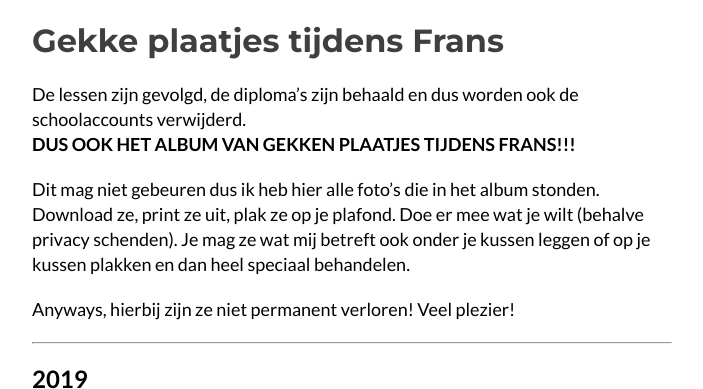
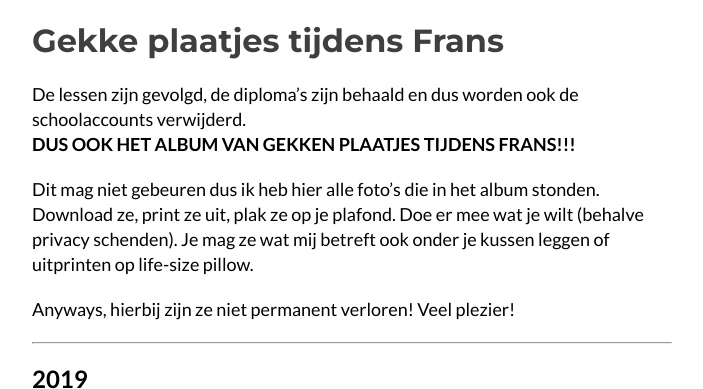
Before and after one commit to kevin-51/bronnen, a Jekyll site: the page built from archief/ghl/gekke-plaatjes-tijdens-frans/index.md, in a window 1280 px wide and 900 px high, cut to the strip 0-389 px from the top of the window. Shown: the whole strip, without its empty margins (288-991 px from the left). Built offline with Jekyll 4.4.1, drawn with Linux system fonts in a browser that asks for light colours.

Commit message:
Update index.md

```diff
--- a/archief/ghl/gekke-plaatjes-tijdens-frans/index.md
+++ b/archief/ghl/gekke-plaatjes-tijdens-frans/index.md
@@ -7,7 +7,7 @@
 De lessen zijn gevolgd, de diploma's zijn behaald en dus worden ook de schoolaccounts verwijderd. <br>
 **DUS OOK HET ALBUM VAN GEKKEN PLAATJES TIJDENS FRANS!!!**
 
-Dit mag niet gebeuren dus ik heb hier alle foto's die in het album stonden. Download ze, print ze uit, plak ze op je plafond. Doe er mee wat je wilt (behalve privacy schenden). Je mag ze wat mij betreft ook onder je kussen leggen of op je kussen plakken en dan heel speciaal behandelen.
+Dit mag niet gebeuren dus ik heb hier alle foto's die in het album stonden. Download ze, print ze uit, plak ze op je plafond. Doe er mee wat je wilt (behalve privacy schenden). Je mag ze wat mij betreft ook onder je kussen leggen of uitprinten op life-size pillow.
 
 Anyways, hierbij zijn ze niet permanent verloren! Veel plezier!
 
@@ -20,7 +20,7 @@
 ![Foto van Sven](20191002-2.JPG)
 ![Foto van Sven](20191002-3.JPG)
 ![Foto van Sven](20191002-4.JPG)
-![Foto van Levi bewerkt door Sven](20191002-5.jpg)
+<img alt="Foto van Levi bewerkt door Sven" src="20191002-5.jpg" style="border: 5px solid gold">
 <br>**&uarr; Legendarische foto &uarr;**
 
 ![Foto van Jeroen](20191017-1.JPG)
@@ -52,12 +52,12 @@
 ![Foto van Noah en Jeroen](20220408-18.JPG)
 ![Foto van Sven](20220408-19.JPG)
 ![Foto van Noah en Jeroen](20220408-20.JPG)
-![Foto van Noah, Jeroen en Sven](20220408-21.JPG)
+<img alt="Foto van Noah, Jeroen en Sven" src="20220408-21.JPG" style="border: 5px solid gold">
 <br>**&uarr; Legendarische foto &uarr;**
 
 ![Foto van Levi](20220411-1.JPG)
 ![Edit van Levi](20220411-2.JPG)
-![Edit van Jeroen](20220411-3.JPG)
+<img alt="Edit van Jeroen" src="20220411-3.JPG" style="border: 5px solid gold">
 <br>**&uarr; Legendarische foto &uarr;**
 
 ![Edit van Noah](20220411-4.JPG)
@@ -65,11 +65,11 @@
 ![Edit van Sven](20220411-6.JPG)
 ![Edit van Noah](20220411-7.JPG)
 ![Edit van Noah](20220411-8.JPG)
-![Edit van Levi](20220411-9.JPG)
+<img alt="Edit van Levi" src="20220411-9.JPG" style="border: 5px solid gold">
 <br>**&uarr; Legendarische foto &uarr;**
 
 ![Edit van Sven](20220411-10.JPG)
-![Edit van Noah](20220411-11.JPG)
+<img alt="Edit van Noah" src="20220411-11.JPG" style="border: 5px solid gold">
 <br>**&uarr; Legendarische foto &uarr;**
 
 ![Edit van Levi](20220411-12.JPG)
@@ -80,7 +80,7 @@
 ![Foto van Jeroen](20220413-3.JPG)
 ![Foto van Jeroen](20220413-4.JPG)
 ![Foto van Jeroen en Noah](20220422-1.JPG)
-![Foto van Levi](20220422-2.JPG)
+<img alt="Foto van Levi" src="20220422-2.JPG" style="border: 5px solid gold">
 <br>**&uarr; Zeer zeldzame foto &uarr;**
 
 ![Foto van Jeroen, Noah en Levi (ft. anderen)](20220422-3.JPG)
@@ -103,18 +103,17 @@
 ![Edit van Thor](20230306-1.JPG)
 ![Edit van Thor](20230306-2.JPG)
 ![Foto van Noah](20230405-1.JPG)
-![Foto van Chico](20230405-2.JPG)
 
 ## Geen datum
 ![Edit van Jeroen](unknown-1.JPG)
 ![Edit van Sven](unknown-2.JPG)
-![Edit van Jeroen](unknown-3.JPG)
+<img alt="Edit van Jeroen" src="unknown-3.JPG" style="border: 5px solid gold">
 <br>**&uarr; Legendarische foto &uarr;**
 
-![Edit van Jeroen](unknown-4.JPG)
+<img alt="Edit van Jeroen" src="unknown-4.JPG" style="border: 5px solid gold">
 <br>**&uarr; Legendarische foto &uarr;**
 
-![Edit van Noah](unknown-5.JPG)
+<img alt="Edit van Noah" src="unknown-5.JPG" style="border: 5px solid gold">
 <br>**&uarr; Legendarische foto &uarr;**
 
 ![Edit van Jeroen](unknown-6.JPG)
@@ -122,7 +121,7 @@
 ![Foto van Sven](unknown-8.JPG)
 ![Foto van Noah](unknown-9.jpg)
 ![Edit van Jeroen](unknown-10.jpg)
-![Foto van Levi](unknown-11.jpg)
+<img alt="Foto van Levi" src="unknown-11.jpg" style="border: 5px solid gold">
 <br>**&uarr; Legendarische foto &uarr;**
 
 ![Edit van Noah](unknown-12.JPG)
@@ -130,11 +129,11 @@
 ![Edit van Noah](unknown-14.JPG)
 ![Edit van Jeroen](unknown-15.JPG)
 ![Edit van Sven en Noah](unknown-16.JPG)
-![Edit van Sven, Noah en Levi](unknown-17.JPG)
+<img alt="Edit van Sven, Noah en Levi" src="unknown-17.JPG" style="border: 5px solid gold">
 <br>**&uarr; Legendarische foto &uarr;**
 
 ![Edit van Levi](unknown-18.JPG)
-![Edit van Levi](unknown-19.JPG)
+<img alt="Edit van Levi" src="unknown-19.JPG" style="border: 5px solid gold">
 <br>**&uarr; Legendarische foto &uarr;**
 
 ![Willekeurige Batman meme](unknown-20.gif)
```
